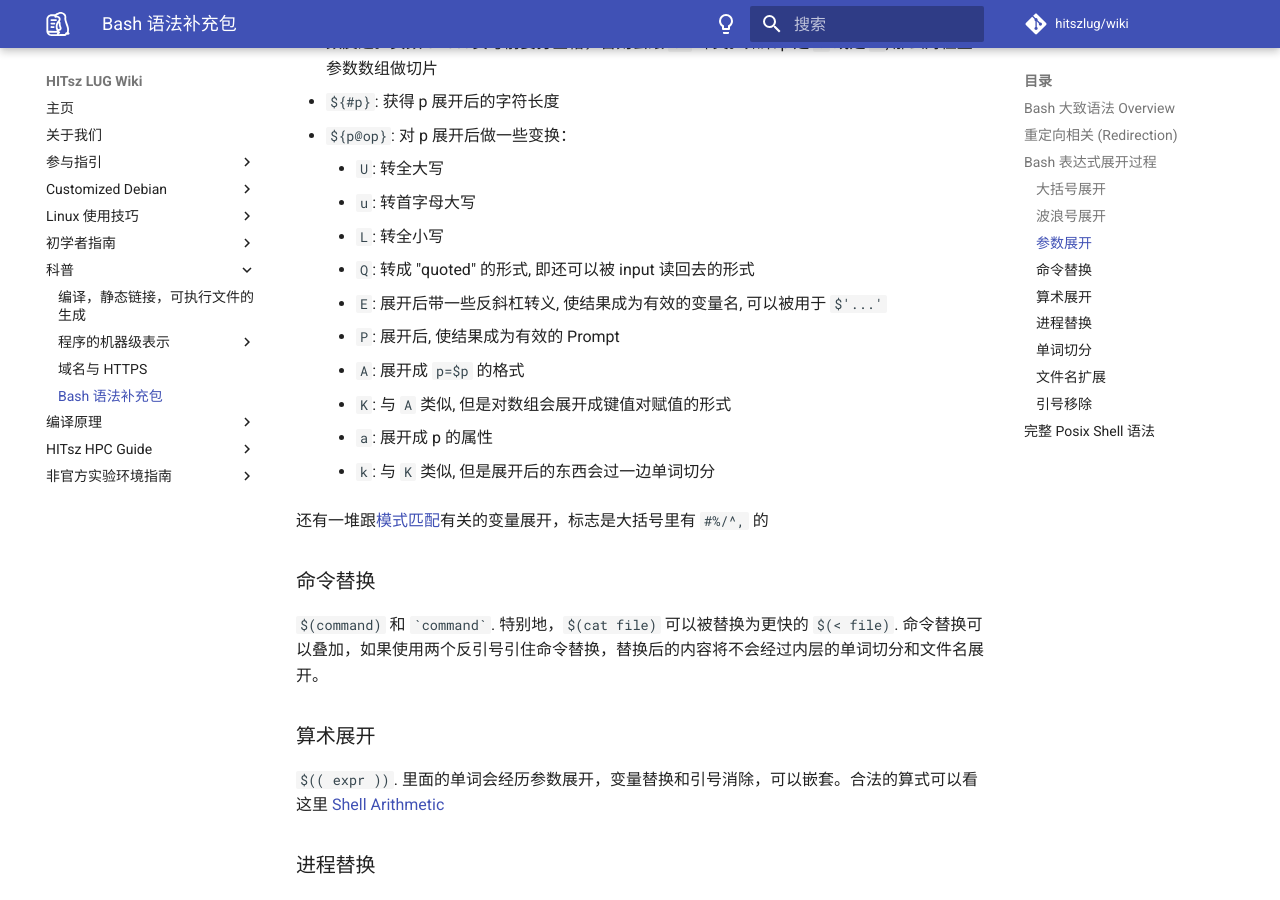
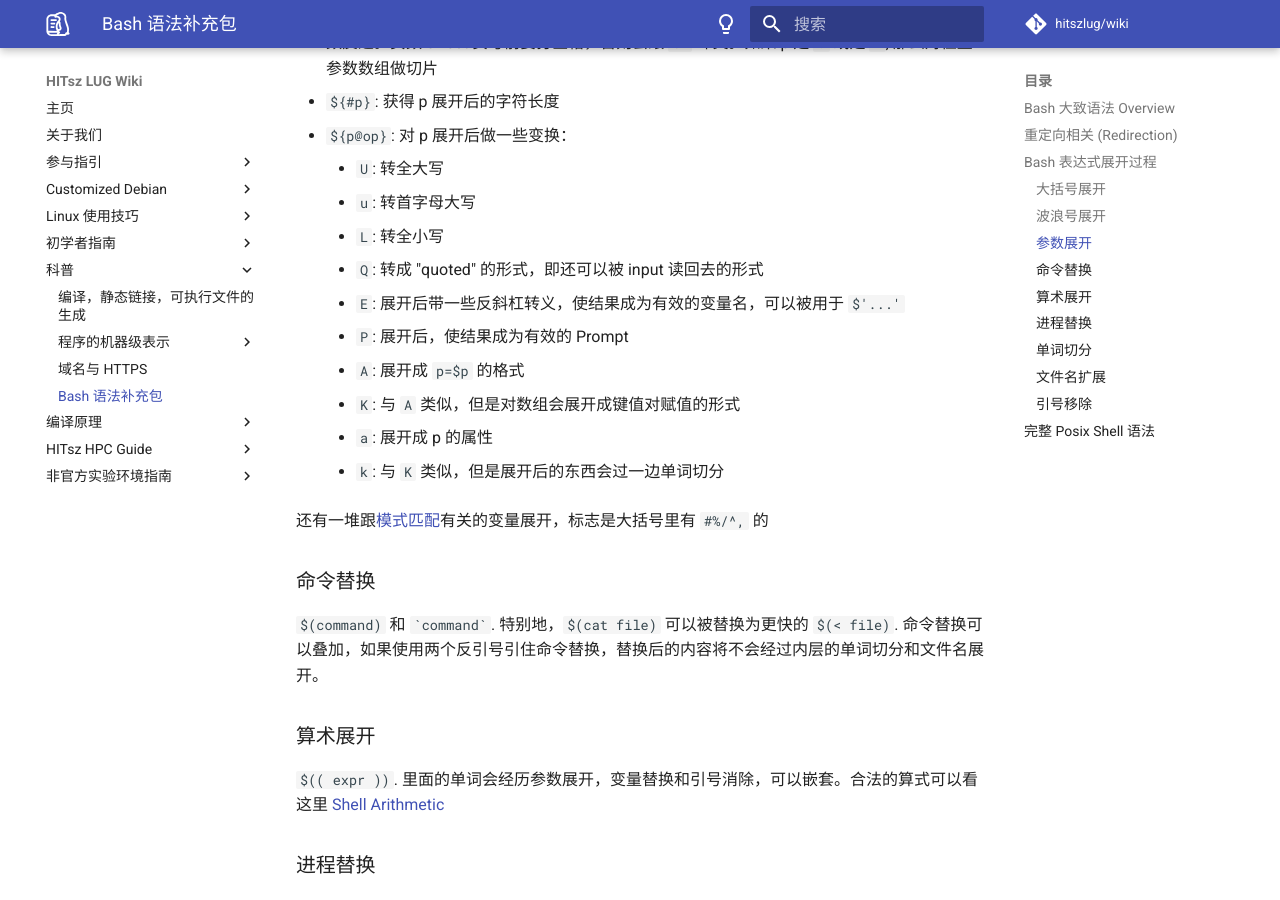
Before and after one commit to hitszosa/wiki, an MkDocs documentation site: the page built from docs/popular-science/bash-dlc.md, in a window 1280 px wide and 900 px high, scrolled down 3261 px. Built offline with MkDocs 1.6.1 and Material for MkDocs 9.7.7, drawn with Linux system fonts in a browser that asks for light colours; comment, search, counter and statistics services are not loaded.

```diff
--- a/docs/popular-science/bash-dlc.md
+++ b/docs/popular-science/bash-dlc.md
@@ -124,13 +124,13 @@ chown root /usr/{ucb/{ex,edit},lib/{ex?.?*,how_ex}}
     - `U`: 转全大写
     - `u`: 转首字母大写
     - `L`: 转全小写
-    - `Q`: 转成 "quoted" 的形式, 即还可以被 input 读回去的形式
-    - `E`: 展开后带一些反斜杠转义, 使结果成为有效的变量名, 可以被用于 `$'...'`
-    - `P`: 展开后, 使结果成为有效的 Prompt
+    - `Q`: 转成 "quoted" 的形式，即还可以被 input 读回去的形式
+    - `E`: 展开后带一些反斜杠转义，使结果成为有效的变量名，可以被用于 `$'...'`
+    - `P`: 展开后，使结果成为有效的 Prompt
     - `A`: 展开成 `p=$p` 的格式
-    - `K`: 与 `A` 类似, 但是对数组会展开成键值对赋值的形式
+    - `K`: 与 `A` 类似，但是对数组会展开成键值对赋值的形式
     - `a`: 展开成 p 的属性
-    - `k`: 与 `K` 类似, 但是展开后的东西会过一边单词切分
+    - `k`: 与 `K` 类似，但是展开后的东西会过一边单词切分
 
 还有一堆跟[模式匹配](https://www.gnu.org/software/bash/manual/html_node/Pattern-Matching.html)有关的变量展开，标志是大括号里有 `#%/^,` 的
 
```
